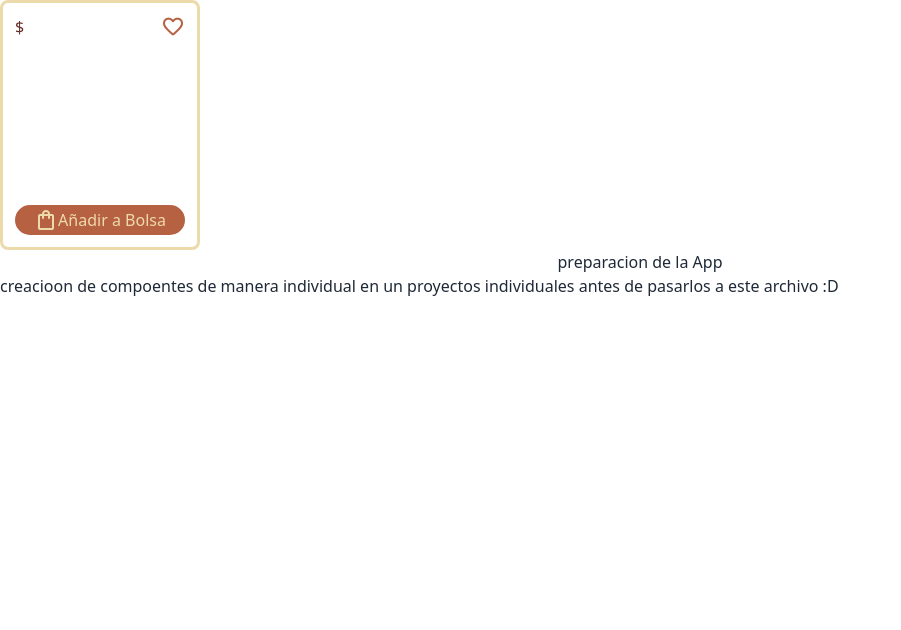
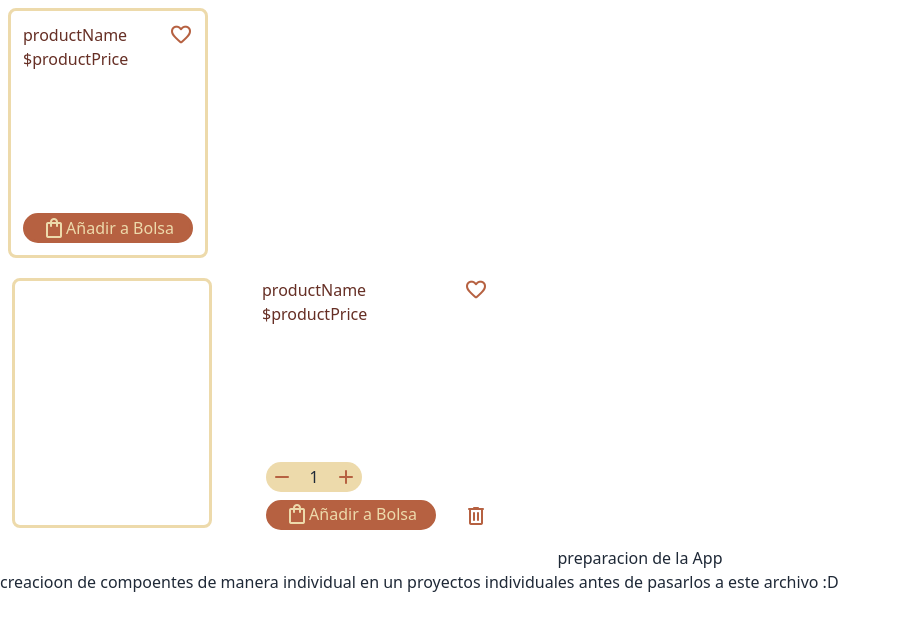
Before and after one commit to MVFTepox/CHARMERY_v2, a Vue app: page /prueba in a window 1280 px wide. Shown: the top 630 px of the page, without its empty margins (0-901 px from the left). Built offline with nearby package versions, Linux system fonts and the light colour scheme.

Commit message:
añadi lógica al contador de wishlist card y unos efectos de hover

```diff
--- a/src/components/ProductCard.vue
+++ b/src/components/ProductCard.vue
@@ -1,11 +1,11 @@
 <template >
-    <div class="rounded-lg border-solid border-[3px] p-3 flex flex-col justify-between h-[250px] w-[200px] border-[#eddaab] font-['DM Sans']">
+    <div class="rounded-lg border-solid border-[3px] p-3 m-2 flex flex-col justify-between h-[250px] w-[200px] border-[#eddaab] font-['DM Sans']">
         <div class="flex justify-between">
             <div class="flex flex-col">
-                <p>{{productName}}</p>
-                <p>${{productPrice}}</p>
+                <p>productName</p>
+                <p>$productPrice</p>
             </div>
-            <span class="material-symbols-rounded" style="color: #b66141;">
+            <span class="material-symbols-rounded filler" style="color: #b66141;">
                 favorite
             </span>
         </div>
@@ -26,4 +26,8 @@ export default {
 p {
     color: #662f25;
 }
+.filler:hover{
+    font-variation-settings:'FILL' 1;
+    cursor: pointer;
+}
 </style>
--- a/src/components/WishlistCard.vue
+++ b/src/components/WishlistCard.vue
@@ -1,25 +1,25 @@
-<template lang="ts">
+<template >
     <div class="flex justify-between" style="width: 500px; height: 280px;">
         <div class="rounded-lg border-solid  border-[#eddaab] m-3" id="wishlistImage" style="border-width: 3px;width: 200px;height: 250px;"></div>
         <div class="flex flex-col justify-between h-full w-1/2 p-3">
             <div class="flex justify-between">
                 <div>
-                    <p>{{productName}}</p>
-                    <p>${{productPrice}}</p>
+                    <p>productName</p>
+                    <p>$productPrice</p>
                 </div>
-                <span class="material-symbols-rounded" style="color: #b66141;">
+                <span class="material-symbols-rounded filler" style="color: #b66141;">
                     favorite
                 </span>
             </div>
             <div>
                 <div class="rounded-full bg-[#eddaab]  m-1 flex  justify-between w-24" style="height:30px ;">
-                    <button type="button" id="decrement-button" class="hover:bg-[#cb8844] rounded-s-full flex items-center px-1" data-input-counter-decrement="quantity-input">
+                    <button type="button" @click="quantityDecrement" class="hover:bg-[#cb8844] rounded-s-full flex items-center px-1" data-input-counter-decrement="quantity-input">
                         <span class="material-symbols-rounded" style="color: #b66141;">
                             remove
                         </span>
                     </button>
-                    <input type="text" id="quantity-input" data-input-counter  class="caret-[#662f25] bg-[#eddaab] placeholder:text-[#662f25] text-center" placeholder="1" />
-                    <button type="button" id="increment-button" class="hover:bg-[#cb8844] rounded-e-full flex items-center px-1" data-input-counter-increment="quantity-input" class="">
+                    <input type="text" v-model="productQuantity"  class="caret-[#662f25] bg-[#eddaab] placeholder:text-[#662f25] text-center w-[30px] outline-none" />
+                    <button type="button" @click="quantityIncrement" class="hover:bg-[#cb8844] rounded-e-full flex items-center px-1" >
                         <span class="material-symbols-rounded" style="color: #b66141;">
                             add
                         </span>
@@ -33,7 +33,7 @@
                         Añadir a Bolsa
                     </button>
                     <button>
-                        <span class="material-symbols-rounded align-middle" style="color: #b66141; ">
+                        <span class="material-symbols-rounded align-middle trash" >
                         delete
                         </span>
                     </button>
@@ -46,14 +46,39 @@
 <script lang="ts">
 export default {
     name: 'WishlistCard'
+    ,
+    data() {
+        return {
+            productQuantity: 1
+        }
+    },
+    methods: {
+        quantityIncrement(){
+            this.productQuantity++;
+        },
+
+        quantityDecrement(){
+            if (this.productQuantity > 1) {
+                this.productQuantity--;
+         }
+        }
+    },
 }
 </script>
-<style scoped lang="">
+<style scoped >
     p{
         color: #662f25;
     }
-    #quantity-input{
-            outline: none;
-            width: 30px;
+    .trash{
+        color: #b66141;
+    }
+    .trash:hover{
+        color: #A8350A;
+
+    }
+
+    .filler:hover{
+        font-variation-settings:'FILL' 1;
+        cursor: pointer;
     }
 </style>
--- a/src/views/prueba.vue
+++ b/src/views/prueba.vue
@@ -1,15 +1,18 @@
 <script  lang="ts">
   import { defineComponent } from 'vue';
   import ProductCard from '@/components/ProductCard.vue';
+  import WishlistCard from '@/components/WishlistCard.vue';
   export default defineComponent({
     components: {
-      ProductCard
+      ProductCard,
+      WishlistCard
     }
   })
 </script>
 
 <template >
   <ProductCard></ProductCard>
+  <WishlistCard></WishlistCard>
   <main>
     <h1 class=" text-center tex ">preparacion de la App</h1>
     <h2>creacioon de compoentes de manera individual en un proyectos individuales antes de pasarlos a este archivo :D</h2>
```
